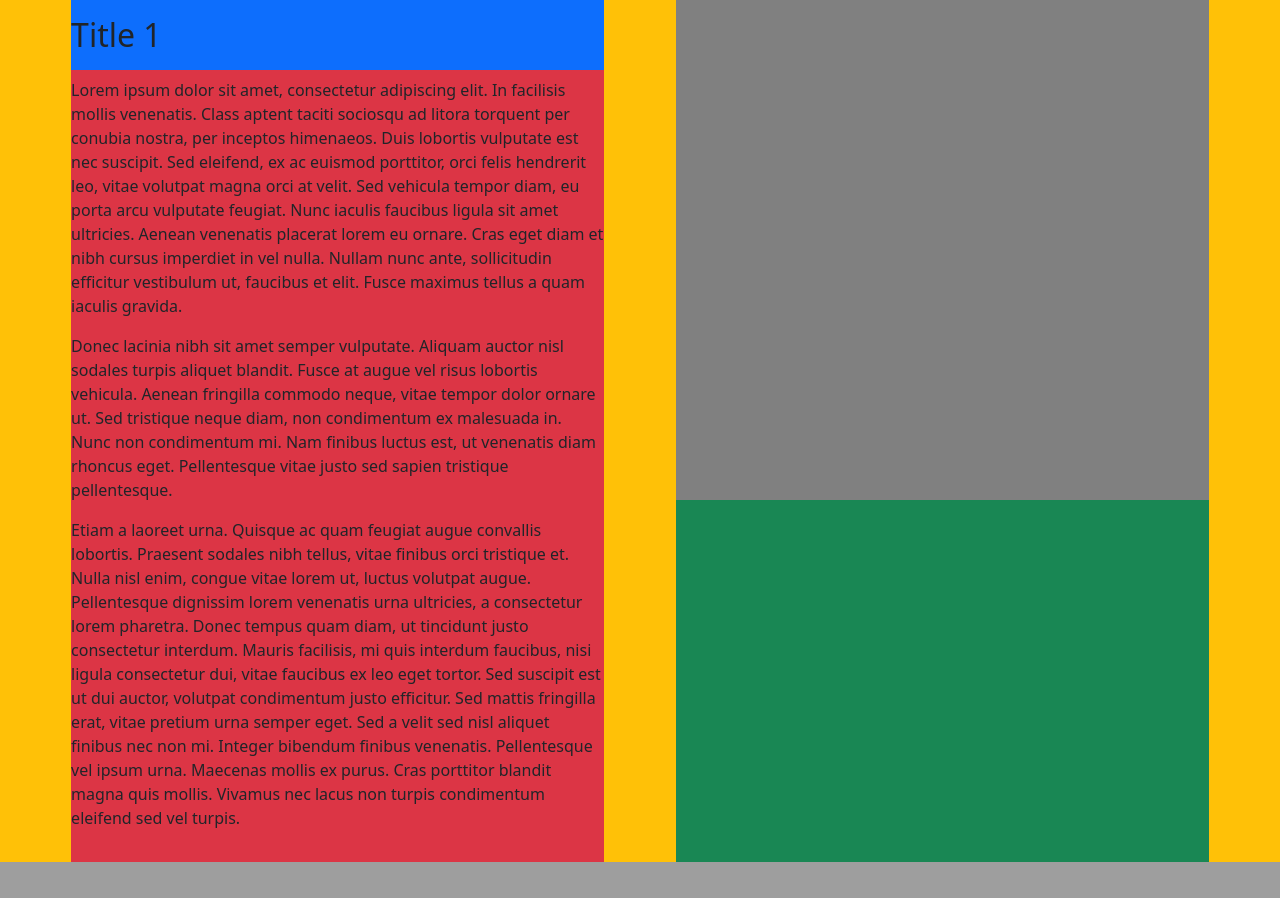
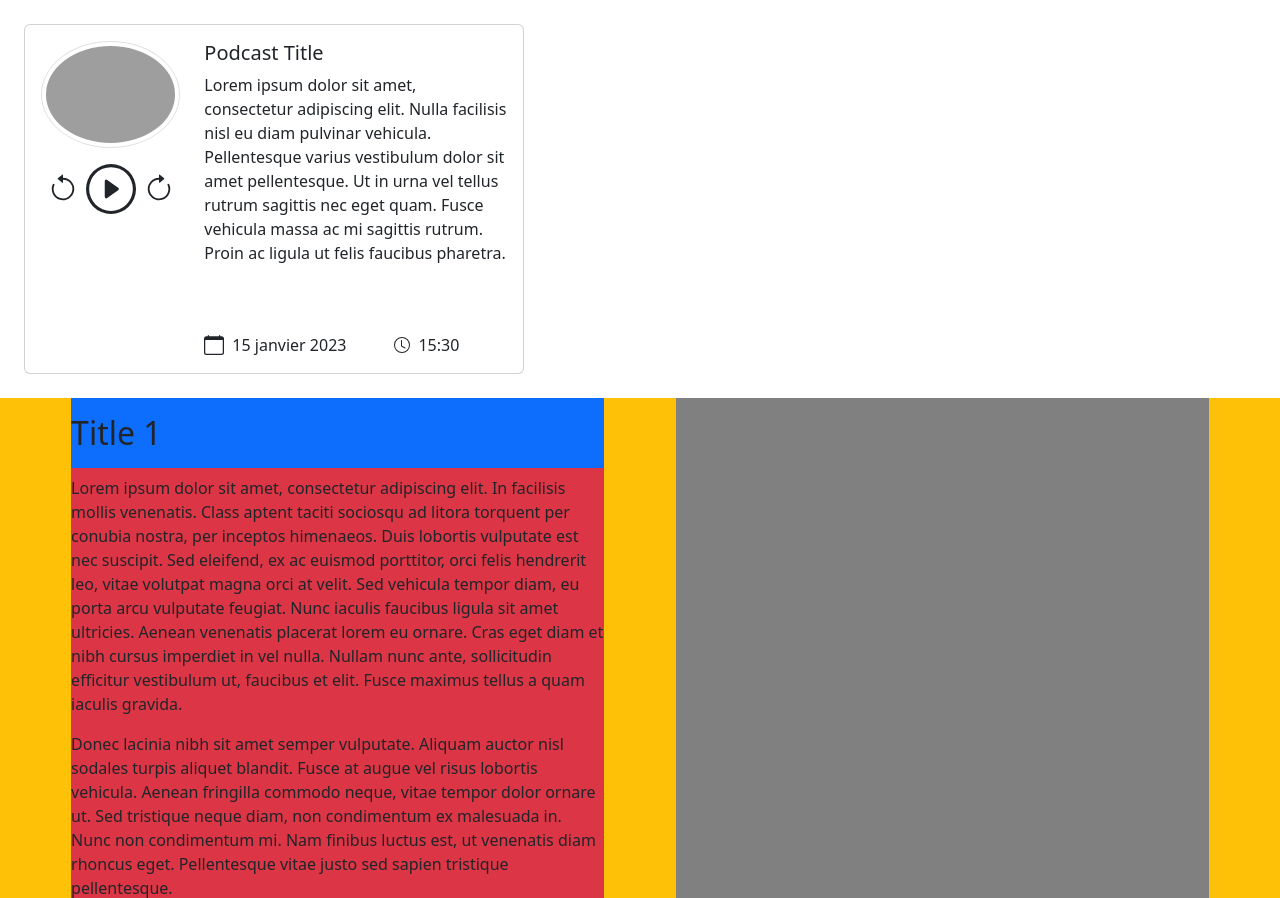
Before and after one commit to Cap0n3/Invisibles23, a Django app: page / in a window 1280 px wide. Shown: the part 600-1498 px from the top of the page. Before the commit the page ends 1462 px from the top, so only its background shows below. Run offline with Django 4.2, Linux system fonts and the light colour scheme; some libraries are stand-ins or nearby versions; grey boxes are pictures that could not be loaded.

Commit message:
Did a lot of things ...

```diff
--- /dev/null
+++ b/Invisibles23/sass/components/podcast-card/_mini-podcast.scss
@@ -0,0 +1,8 @@
+.small-podcast-card {
+    width: 500px;
+    height: 350px;
+}
+
+#podcast-thumbnail {
+    border-radius: 100%;
+}
--- a/Invisibles23/sass/main.scss
+++ b/Invisibles23/sass/main.scss
@@ -2,6 +2,7 @@
 @import "global/colors";
 @import "global/breakpoints";
 @import "components/navbar";
+@import "components/podcast-card/mini-podcast";
 
 .mobile-sectionTitle {
     /* Show mobile title on mobile */
--- a/Invisibles23/website/static/website/css/main.css
+++ b/Invisibles23/website/static/website/css/main.css
@@ -28,6 +28,15 @@ nav.show {
     /* Make logo disappear in offcanvas */
     display: inline-block;
   }
+}
+
+.small-podcast-card {
+  width: 500px;
+  height: 350px;
+}
+
+#podcast-thumbnail {
+  border-radius: 100%;
 }
 
 .mobile-sectionTitle {
--- a/Invisibles23/website/templates/base.html
+++ b/Invisibles23/website/templates/base.html
@@ -10,6 +10,8 @@
 		<meta http-equiv="X-UA-Compatible" content="ie=edge" />
 		<!-- Bootstrap 5 CSS -->
 		<link rel="stylesheet" type="text/css" href="{% static 'website/bootstrap/css/bootstrap.css' %}" />
+		<!-- Bootstrap 5 Icons -->
+		<link rel="stylesheet" href="https://cdn.jsdelivr.net/npm/bootstrap-icons@1.10.3/font/bootstrap-icons.css" />
 		<!-- Custom CSS -->
 		<link rel="stylesheet" type="text/css" href="{% static 'website/css/main.css' %}" />
 		<!-- Bootstrap 5 JS -->
--- /dev/null
+++ b/Invisibles23/website/templates/website/components/podcast-carousel.html
@@ -0,0 +1,45 @@
+<div class="card m-4 small-podcast-card">
+    <div class="card-body">
+        <div class="row h-100">
+            <div class="col-4">
+                <img src="https://i.stack.imgur.com/3F4ia.jpg" class="img-thumbnail mb-3" id="podcast-thumbnail" alt="..." width="200" height="200" />
+                <div class="d-flex justify-content-center align-items-center gap-2">
+                    <svg xmlns="http://www.w3.org/2000/svg" width="30" height="30" fill="currentColor" class="bi bi-arrow-counterclockwise" viewBox="0 0 16 16">
+                        <path fill-rule="evenodd" d="M8 3a5 5 0 1 1-4.546 2.914.5.5 0 0 0-.908-.417A6 6 0 1 0 8 2v1z"/>
+                        <path d="M8 4.466V.534a.25.25 0 0 0-.41-.192L5.23 2.308a.25.25 0 0 0 0 .384l2.36 1.966A.25.25 0 0 0 8 4.466z"/>
+                    </svg>
+                    <svg xmlns="http://www.w3.org/2000/svg" width="50" height="50" fill="currentColor" class="bi bi-play-circle" viewBox="0 0 16 16">
+                        <path d="M8 15A7 7 0 1 1 8 1a7 7 0 0 1 0 14zm0 1A8 8 0 1 0 8 0a8 8 0 0 0 0 16z"/>
+                        <path d="M6.271 5.055a.5.5 0 0 1 .52.038l3.5 2.5a.5.5 0 0 1 0 .814l-3.5 2.5A.5.5 0 0 1 6 10.5v-5a.5.5 0 0 1 .271-.445z"/>
+                    </svg>
+                    <svg xmlns="http://www.w3.org/2000/svg" width="30" height="30" fill="currentColor" class="bi bi-arrow-clockwise" viewBox="0 0 16 16">
+                        <path fill-rule="evenodd" d="M8 3a5 5 0 1 0 4.546 2.914.5.5 0 0 1 .908-.417A6 6 0 1 1 8 2v1z"/>
+                        <path d="M8 4.466V.534a.25.25 0 0 1 .41-.192l2.36 1.966c.12.1.12.284 0 .384L8.41 4.658A.25.25 0 0 1 8 4.466z"/>
+                    </svg>
+                </div>
+            </div>
+            <div class="col-8 d-flex flex-column justify-content-between">
+                <div>
+                    <h5 class="card-title">Podcast Title</h5>
+                    <p class="card-text">Lorem ipsum dolor sit amet, consectetur adipiscing elit. Nulla facilisis nisl eu diam pulvinar vehicula. Pellentesque varius vestibulum dolor sit amet pellentesque. Ut in urna vel tellus rutrum sagittis nec eget quam. Fusce vehicula massa ac mi sagittis rutrum. Proin ac ligula ut felis faucibus pharetra.</p>
+                </div>
+                <!--PODACAST DATE & HOUR-->
+                <div class="d-flex align-items-center gap-5">
+                    <div class="d-flex align-items-center gap-2">
+                        <svg xmlns="http://www.w3.org/2000/svg" width="20" height="20" fill="currentColor" class="bi bi-calendar" viewBox="0 0 16 16">
+                            <path d="M3.5 0a.5.5 0 0 1 .5.5V1h8V.5a.5.5 0 0 1 1 0V1h1a2 2 0 0 1 2 2v11a2 2 0 0 1-2 2H2a2 2 0 0 1-2-2V3a2 2 0 0 1 2-2h1V.5a.5.5 0 0 1 .5-.5zM1 4v10a1 1 0 0 0 1 1h12a1 1 0 0 0 1-1V4H1z"/>
+                        </svg>
+                        <span>15 janvier 2023</span>
+                    </div>
+                    <div class="d-flex align-items-center gap-2">
+                        <svg xmlns="http://www.w3.org/2000/svg" width="16" height="16" fill="currentColor" class="bi bi-clock" viewBox="0 0 16 16">
+                            <path d="M8 3.5a.5.5 0 0 0-1 0V9a.5.5 0 0 0 .252.434l3.5 2a.5.5 0 0 0 .496-.868L8 8.71V3.5z"/>
+                            <path d="M8 16A8 8 0 1 0 8 0a8 8 0 0 0 0 16zm7-8A7 7 0 1 1 1 8a7 7 0 0 1 14 0z"/>
+                        </svg>
+                        <span>15:30</span>
+                    </div>
+                </div>
+            </div>
+        </div>
+    </div>
+</div>
--- a/Invisibles23/website/templates/website/home.html
+++ b/Invisibles23/website/templates/website/home.html
@@ -4,6 +4,8 @@
 {% block content %}
     <!--HERO SLIDER-->
     {% include "website/components/hero-slider.html" %}
+    <!--PODCAST CARDS-->
+    {% include "website/components/podcast-carousel.html" %}
     <!--SECTION-->
     <section class="container-fluid text-center bg-info">
         <h2 class="py-3 mobile-sectionTitle">Title 1</h2>
```
Also changed, not shown: Invisibles23/website/static/website/js/podcastPlayer.js (added, +116 -0 lines).
